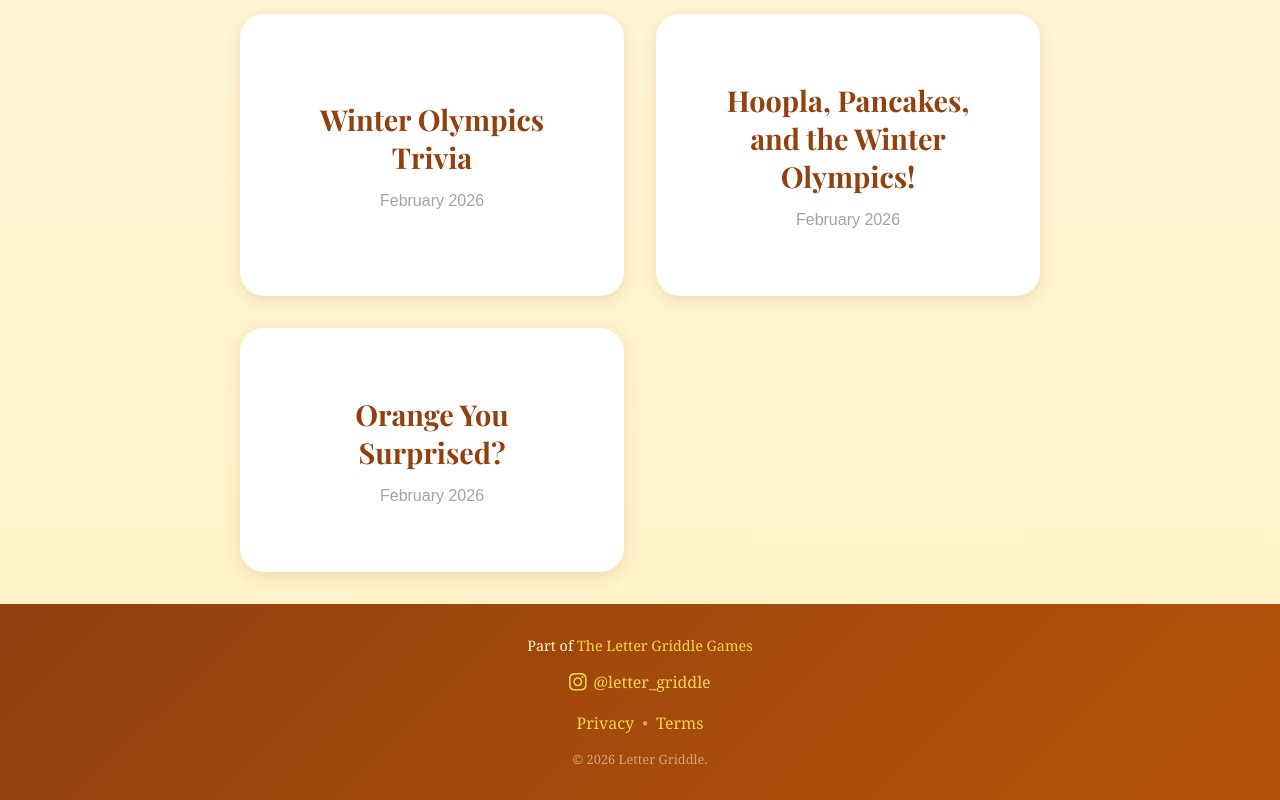
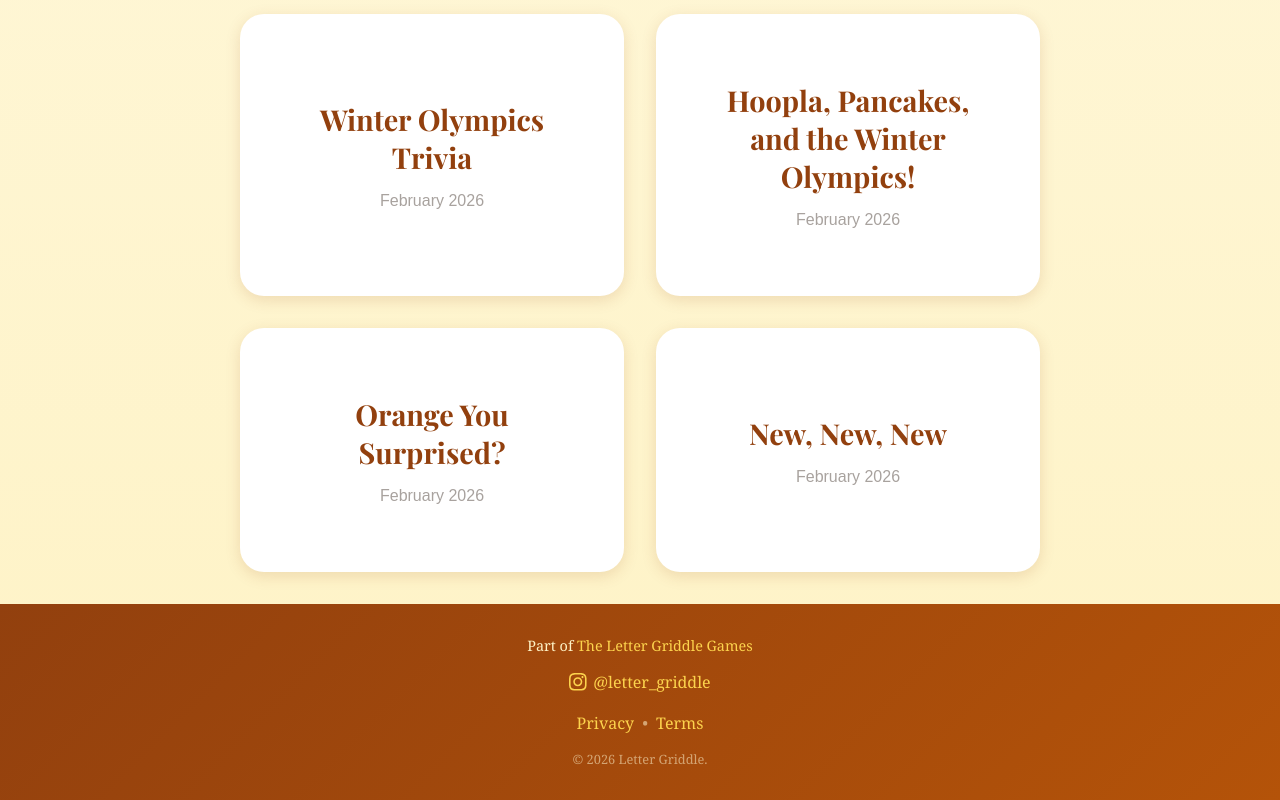
Before and after one commit to lauriegriddle/lettergriddlecafe, a Next.js app: page / in a window 1280 px wide. Shown: the part 1314-2114 px from the top of the page. Built offline with nearby package versions, Linux system fonts and the light colour scheme.

Commit message:
Add New vignette with puzzle

```diff
--- a/app/page.js
+++ b/app/page.js
@@ -288,6 +288,26 @@ const stories = [
   closing: 'Friends, the recipe for deliciousness Laurel\'s whipping up is found at lettergriddlecookbook.com',
   closingLink: 'https://lettergriddlecookbook.com',
   closingLinkText: 'Visit the Cookbook 🍊'
+},
+{
+  id: 'new-new-new',
+  title: 'New, New, New',
+  subtitle: '☕ Now Available',
+  date: 'February 2026',
+  locked: false,
+  content: [
+    '"Is anyone surprised that this is delicious?" Sarah asked as the crew was enjoying the orange dessert each of them contributed an ingredient to creating.',
+    '"Laurel, is there enough for a to-go order to have for a mid-morning treat at home tomorrow?" Josie eagerly asked.',
+    '"Let\'s meet back here tomorrow morning around 11:00 and we can all try the dessert as a brunch treat!" Mr. Lindsay generously offered. "We certainly have enough granola for the crew!"',
+    '"We can all try it together! Even better!" said Mrs. Lindsay.',
+    '"I\'ve got some vanilla Greek yogurt that would be delicious added to the orange dessert topped with granola! The yogurt is buy-one-get-one at the store this week, so I doubled up. I have enough for the entire trivia crew!" Jennie added.',
+    '"What will our brunch activities be?" Josephine wondered. "We could try the Espresso Lane games or we can…"',
+    '"Espresso Lane gets my vote!" Taylor hopped in, then added, "I\'ve got to do a tech check on those six new games. Tomorrow will be the perfect opportunity with the crew to play Espresso Lane games."',
+    '"New games, new brunch treat, new meeting day and time!" Laurel recapped the conversation, reviewing the exciting offerings found at Letter Griddle Cafe.'
+  ],
+  closing: 'Friends, whether you\'re enjoying brunch, a coffee break, or chilling with the original Letter Griddle, savor the moment with the coffee-inspired Espresso Lane games. Find Glow, Sizzle, Top That!, Lattes, Order Up!, and To-Go at lettergriddle.com.',
+  closingLink: 'https://lettergriddle.com',
+  closingLinkText: 'Play Espresso Lane ☕'
 }
 ];
 
@@ -485,6 +505,27 @@ const puzzles = {
     { pos: 4, letter: 'R' }
   ],
   didYouKnow: 'In ancient Greece, oranges were prized as food from the gods and were called "golden apples." They were also a prized fruit of the Chinese emperors. In one Chinese dialect, the word for "orange" means "gold."'
+},
+'new-new-new': {
+  id: 'new-new-new',
+  title: 'New, New, New',
+  category: 'New, New, New',
+  words: ['TECH', 'LETTER', 'YOGURT', 'GRANOLA', 'ESPRESSO'],
+  hints: [
+    'Taylor\'s check on the new games',
+    'Griddle\'s first name',
+    'Jennie\'s buy-one-get-one find',
+    'Crunchy brunch topping',
+    'Coffee-inspired game lane'
+  ],
+  revealed: [
+    { pos: 0, letter: 'T' },
+    { pos: 2, letter: 'T' },
+    { pos: 2, letter: 'G' },
+    { pos: 3, letter: 'N' },
+    { pos: 4, letter: 'E' }
+  ],
+  didYouKnow: 'Stepping outside your comfort zone, even in small ways, builds emotional resilience, increases self-confidence, and encourages creativity. Novel experiences actually stimulate new neural connections, keeping the brain young and adaptive.'
 }
 };
 
```
